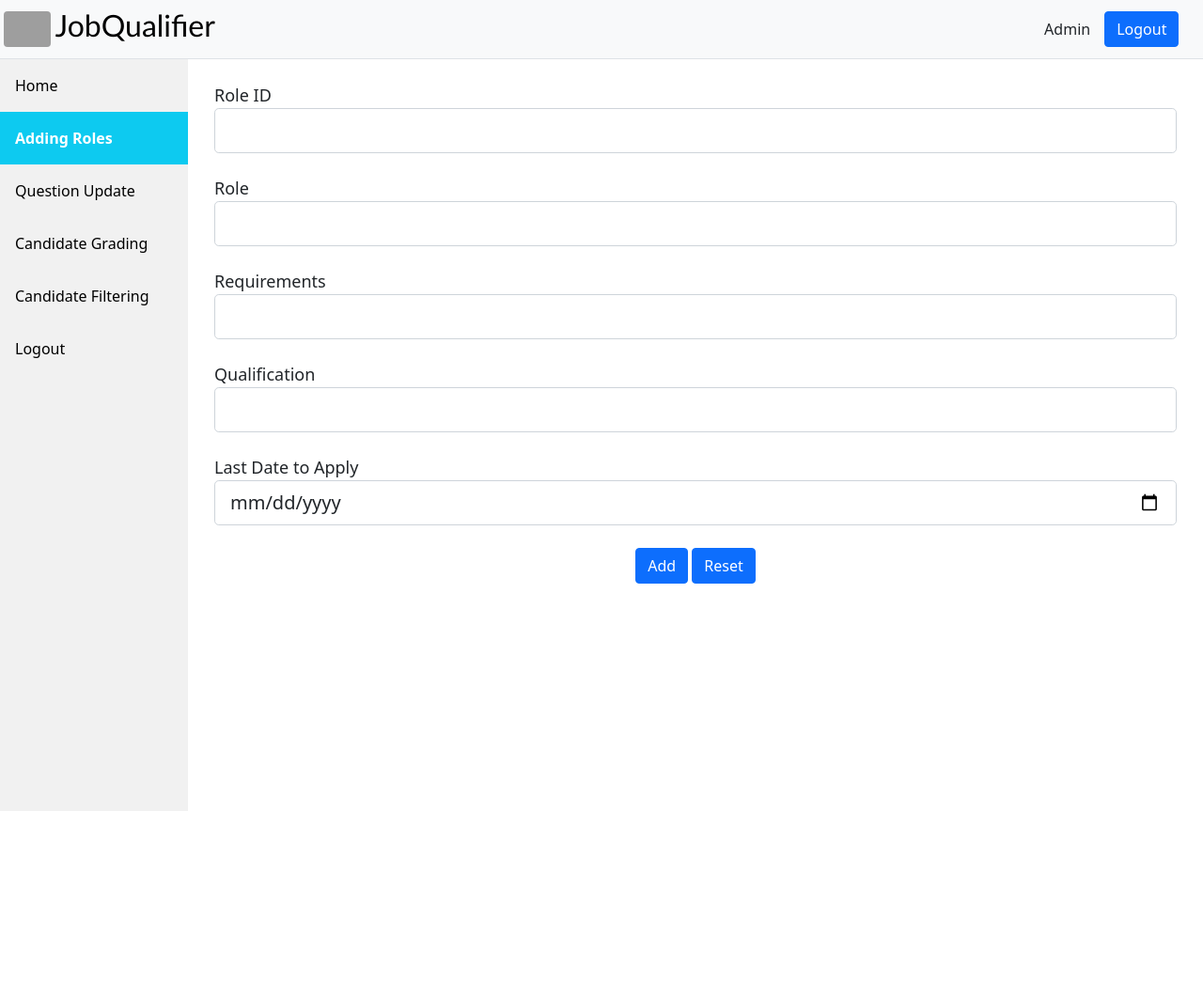
After one commit to ikingslin/jobqualifier, a PHP site: page /admin/roles.php in a window 1280 px wide. The commit adds this page. Shown: the whole page at 94% size. Run offline with PHP 8.4, Linux system fonts and the light colour scheme; grey boxes are pictures that could not be loaded.

Commit message:
Adding Roles module (PHP not working)

```diff
--- /dev/null
+++ b/admin/roles.php
@@ -0,0 +1,115 @@
+<?php
+    $conn = mysqli_connect("localhost","root","","jobqualifier");
+    if(!$conn)
+    {
+        die("Connection to DB failed with : ".mysqli_connect_error());
+    }
+    if(isset($_POST['submit']))
+    {
+        $id= $_POST['roleid'];
+        $role = $_POST['role'];
+        $require = $_POST['require'];
+        $qualify = $_POST['qualify'];
+        $ldate = $_POST['ldate'];
+        $sql = " select * from roles where roleid='".$id."'";
+        $result=mysqli_query($conn,$sql);
+        if(mysqli_num_rows($result)==0)
+        {
+            $sql = "insert into roles values('$id','$role','$require','$qualify','$ldate')";
+            $insert = mysqli_query($conn,$sql);
+            if(!$insert)
+                echo '<script>alert("Cannot add the rule")</script>';
+            else
+            {
+                echo '<script>alert("Role added successfully")</script>';
+                header("Location:../dashboard.php");
+            }
+        }
+        else
+        {
+            echo '<script>alert("Role Id already exists")</script>';
+        }
+    }
+    mysqli_close($conn);
+?>
+<!DOCTYPE html>
+<html lang="en">
+    <head>
+        <meta charset="UTF-8">
+        <meta http-equiv="X-UA-Compatible" content="IE=edge">
+        <meta name="viewport" content="width=device-width, initial-scale=1, maximum-scale=1">
+        <title>Adding Roles</title>
+        <link href="https://cdn.jsdelivr.net/npm/bootstrap@5.1.3/dist/css/bootstrap.min.css" rel="stylesheet">
+        <script src="https://cdn.jsdelivr.net/npm/bootstrap@5.1.3/dist/js/bootstrap.bundle.min.js"></script>
+        <link rel="stylesheet" href="../assets/index.css">
+        <link rel="stylesheet" href="../assets/sidebar.css">
+        <link rel="stylesheet" href="../assets/formlabel.css">
+    </head>
+    <body>
+        <header class="d-flex flex-wrap justify-content-left py-2 border-bottom bg-light">
+            <div class="d-flex align-items-center  me-md-auto">
+                <img src="../assets/images/logo.webp" alt="No Image" id="logo" style="margin-left: 2%;" class="rounded">
+                <h5 class="fs-2 companytitle" style="margin-left: 2%;">JobQualifier</h5>
+            </div>
+            <ul class="nav nav-pills align-items-center" style="margin-right:2%">
+                <li class="nav-item" style="margin-right:15px;">
+                    Admin
+                </li>
+                <li class="nav-item">
+                    <a href="logout.php">
+                        <input type="button" value="Logout"  class="btn btn-primary">
+                    </a>
+                </li>
+            </ul>
+        </header>
+        <div class="sidebar">
+            <a href="../home.php">Home</a>
+            <a class="active" href="roles.php">Adding Roles</a>
+            <a href="">Question Update</a>
+            <a href="#list">Candidate Grading</a>
+            <a href="#filter">Candidate Filtering</a>
+            <a href="logout.php">Logout</a>
+        </div>
+        <div class="content">
+            <div class="container">
+                <br>
+                <div class="row">
+                    <div class="col">
+                        <label for="roleid">Role ID</label>
+                        <input type="text" name="roleid" id="roleid" pattern="R[0-9]{5)" class="form-control form-control-lg" required/>
+                    </div>
+                </div><br>
+                <div class="row">
+                    <div class="col">
+                        <label for="role">Role</label>
+                        <input type="text" name="role" id="role" class="form-control form-control-lg" required/>
+                    </div>
+                </div><br>
+                <div class="row">
+                    <div class="col">
+                        <label for="require">Requirements</label>
+                        <input type="text" name="require" id="require" class="form-control form-control-lg" required/>
+                    </div>
+                </div><br>
+                <div class="row">
+                    <div class="col">
+                        <label for="qualify">Qualification</label>
+                        <input type="text" name="qualify" id="qualify" class="form-control form-control-lg" required/>
+                    </div>
+                </div><br>
+                <div class="row">
+                    <div class="col">
+                        <label for="role">Last Date to Apply</label>
+                        <input type="date" name="ldate" id="ldate" class="form-control form-control-lg" required/>
+                    </div>
+                </div><br>
+                <div class="form-group">
+                    <center>
+                        <input type="submit" value="Add" name="submit" class="btn btn-primary">
+                        <input type="reset" value="Reset" class="btn btn-primary">
+                    </center>
+                </div>
+            </div>
+        </div>
+    </body>
+</html>
--- /dev/null
+++ b/assets/formlabel.css
@@ -0,0 +1,4 @@
+label
+{
+    font-size: large;
+}
--- a/dashboard.php
+++ b/dashboard.php
@@ -35,7 +35,7 @@ session_abort();
         </header>
         <div class="sidebar">
             <a class="active" href="home.php">Home</a>
-            <a href="">Adding Roles</a>
+            <a href="admin/roles.php">Adding Roles</a>
             <a href="">Question Update</a>
             <a href="#list">Candidate Grading</a>
             <a href="#filter">Candidate Filtering</a>
```
